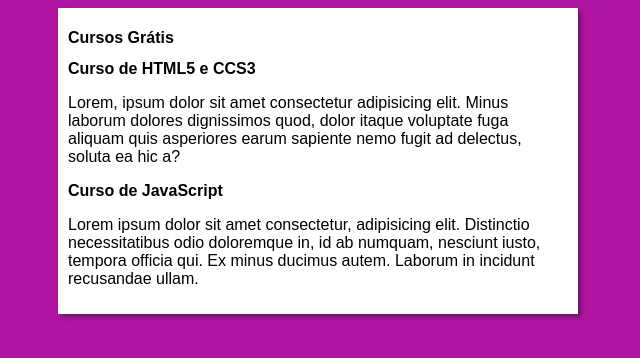
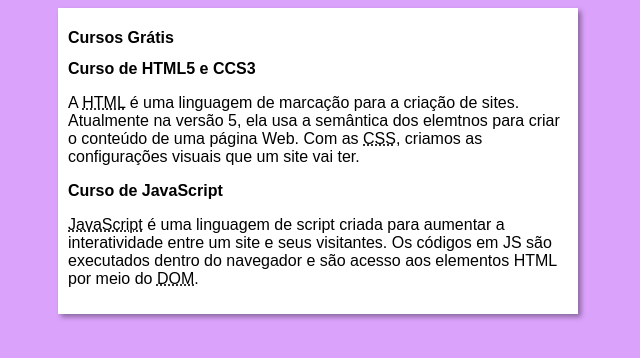
Before and after one commit to NandoFilter/projeto-site, a plain HTML site: page index.html in a window 1280 px wide. Shown: the whole page, without its empty margins (322-962 px from the left). Drawn offline with Linux system fonts and the light colour scheme.

Commit message:
Images and Text

```diff
--- a/estilos/style.css
+++ b/estilos/style.css
@@ -4,7 +4,7 @@
 }
 
 body {
-    background-color: rgb(177, 21, 164);
+    background-color: rgb(219, 162, 252);
 }
 
 main {
--- a/index.html
+++ b/index.html
@@ -13,11 +13,11 @@
         </header>
         <article>
             <h2>Curso de HTML5 e CCS3</h2>
-            <p>Lorem, ipsum dolor sit amet consectetur adipisicing elit. Minus laborum dolores dignissimos quod, dolor itaque voluptate fuga aliquam quis asperiores earum sapiente nemo fugit ad delectus, soluta ea hic a?</p>
+            <p>A <abbr title="HyperText Markup Language">HTML</abbr> é uma linguagem de marcação para a criação de sites. Atualmente na versão 5, ela usa a semântica dos elemtnos para criar o conteúdo de uma página Web. Com as <abbr title="Cascading Style Sheets">CSS</abbr>, criamos as configurações visuais que um site vai ter.</p>
         </article>
         <article>
             <h2>Curso de JavaScript</h2>
-            <p>Lorem ipsum dolor sit amet consectetur, adipisicing elit. Distinctio necessitatibus odio doloremque in, id ab numquam, nesciunt iusto, tempora officia qui. Ex minus ducimus autem. Laborum in incidunt recusandae ullam.</p>
+            <p><abbr title="JavaScript">JavaScript</abbr> é uma linguagem de script criada para aumentar a interatividade entre um site e seus visitantes. Os códigos em JS são executados dentro do navegador e são acesso aos elementos HTML por meio do <abbr title="Document Object Model">DOM</abbr>.</p>
         </article>
     </main>
 </body>
```
Also changed, not shown: imagens/btn-back.png (added), imagens/curso-em-video-cor.png (added), imagens/curso-em-video-pb.png (added), imagens/curso-html-css.png (added), imagens/curso-javascript.png (added).
